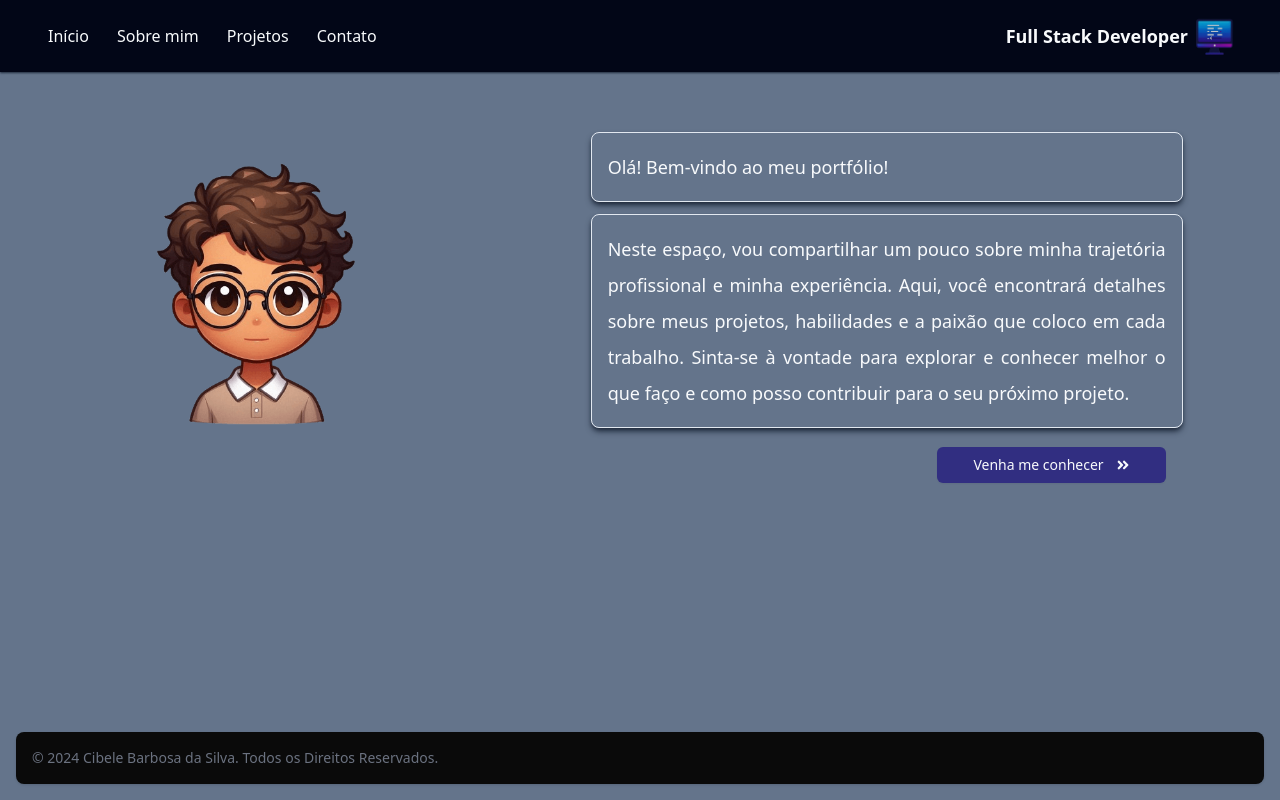
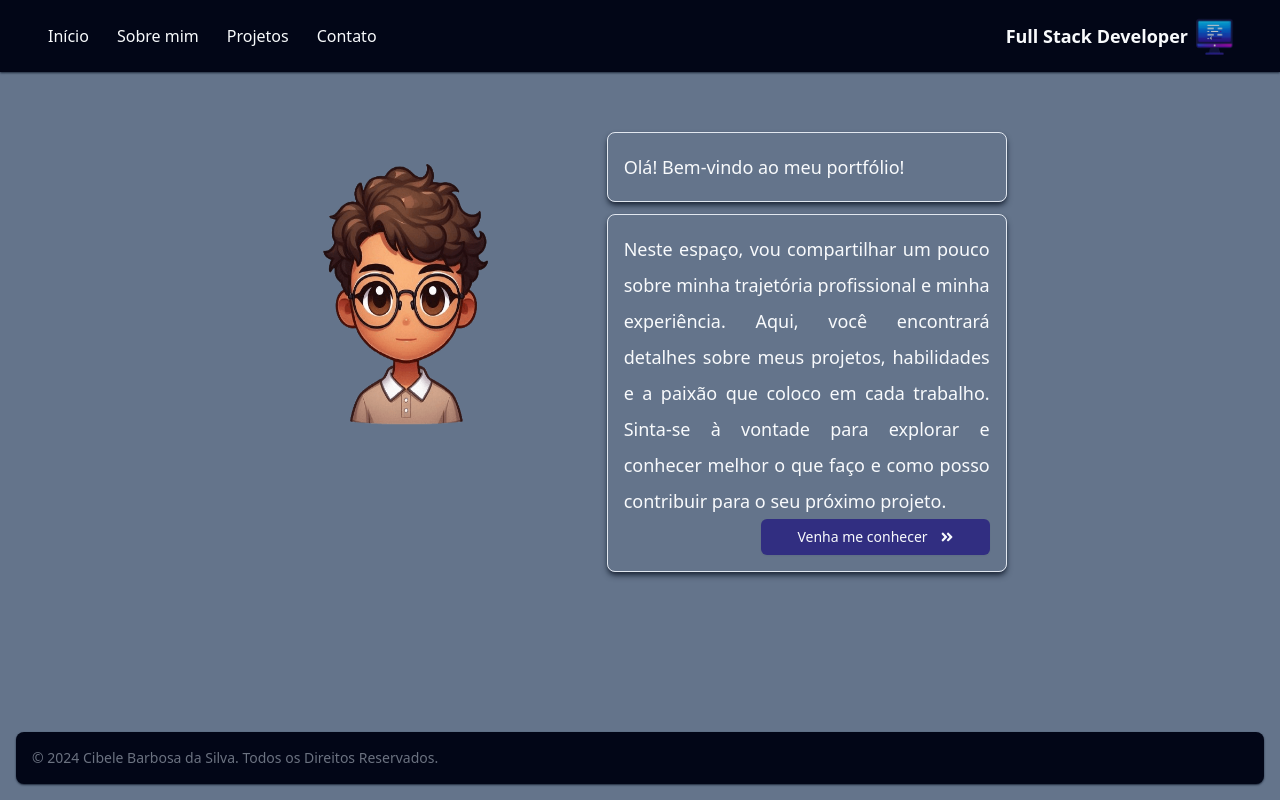
Before and after one commit to cibelebarbosa/portfolio, a React (Vite) app: page / in a window 1280 px wide. Built offline with nearby package versions, Linux system fonts and the light colour scheme.

Commit message:
feat: correções

```diff
--- a/index.html
+++ b/index.html
@@ -2,9 +2,9 @@
 <html lang="en">
   <head>
     <meta charset="UTF-8" />
-    <link rel="icon" type="image/svg+xml" href="/vite.svg" />
+    <link sizes="12x12" rel="icon" type="image" href="./src/assets/logo-portifolio.png" />
     <meta name="viewport" content="width=device-width, initial-scale=1.0" />
-    <title>Vite + React + TS</title>
+    <title>Cibele Silva</title>
   </head>
   <body
     style="
@@ -14,12 +14,6 @@
       display: flex;
       flex-direction: column;
       background: #64748b;
-      /* background: linear-gradient(
-        90deg,
-        rgba(5, 1, 83, 1) 0%,
-        rgba(2, 6, 23, 1) 67%,
-        rgba(3, 4, 6, 1) 100%
-      ); */
     "
   >
     <div id="root"></div>
--- a/src/components/custom/appbarcustom.tsx
+++ b/src/components/custom/appbarcustom.tsx
@@ -1,6 +1,6 @@
 import { Menubar, MenubarMenu, MenubarTrigger } from "@/components/ui/menubar";
 import { Avatar, AvatarFallback, AvatarImage } from "@/components/ui/avatar";
-import Logo from "../../assets/logo-portifolio1.png";
+import Logo from "../../assets/logo-portifolio.png";
 import {
   DropdownMenu,
   DropdownMenuContent,
--- a/src/components/custom/footercustom.tsx
+++ b/src/components/custom/footercustom.tsx
@@ -1,6 +1,6 @@
 export default function FooterCustom() {
   return (
-    <footer className="bg-neutral-950 text-slate-50 rounded-lg shadow m-4 dark:bg-gray-800">
+    <footer className="shadow-sm shadow-slate-800 bg-slate-950 rounded-lg m-4 justify-center">
       <div className="w-full mx-auto max-w-screen-xl p-4 md:flex md:items-center md:justify-between">
         <span className="text-sm text-gray-500 sm:text-center dark:text-gray-400">
           © 2024{" "}
--- a/src/pages/about.tsx
+++ b/src/pages/about.tsx
@@ -151,7 +151,7 @@ export default function About() {
               <h3 className="text-center md:text-left text-2xl font-semibold mb-3">
                 Minhas principais habilidades:
               </h3>
-              <ul className="list-disc text-xl w-full text-justify tracking-widest">
+              <ul className="list-disc text-md w-full text-justify tracking-widest">
                 <li>
                   <span className="font-bold">Desenvolvimento FullStack:</span>{" "}
                   Experiência sólida em HTML, CSS, JavaScript e TypeScript.
--- a/src/pages/contact.tsx
+++ b/src/pages/contact.tsx
@@ -20,7 +20,8 @@ import { Textarea } from "@/components/ui/textarea";
 import { BsLinkedin } from "react-icons/bs";
 import { FaSquareGithub } from "react-icons/fa6";
 import { CiAt } from "react-icons/ci";
-import { BiLogoGmail } from "react-icons/bi";
+import { PiMicrosoftOutlookLogoLight } from "react-icons/pi";
+
 
 export function Contact() {
   return (
@@ -114,7 +115,7 @@ export function Contact() {
                 className="flex space-x-2 sm:space-x-5 cursor-pointer mt-2"
                 href="mailto:cibelesilva.dev@outlook.com"
               >
-                <BiLogoGmail size="1.6rem" />
+                <PiMicrosoftOutlookLogoLight  size="1.6rem" />
                 <p className="overflow-hidden text-ellipsis whitespace-nowrap">
                   E-mail: cibelesilva.dev@outlook.com
                 </p>
--- a/src/pages/home.tsx
+++ b/src/pages/home.tsx
@@ -1,7 +1,6 @@
 import AvatarPessoal from "../assets/avatar.png";
 import { Button } from "@/components/ui/button";
 import { FaAngleDoubleRight } from "react-icons/fa";
-
 
 type Props = {
   setMenuItem: React.Dispatch<React.SetStateAction<number>>;
@@ -10,7 +9,7 @@ type Props = {
 export default function Home({ setMenuItem }: Props) {
   return (
     <>
-      <section className="flex justify-around py-12 px-12 lg:px- xl:96">
+      <section className="flex justify-around py-12 px-12 lg:px-60 xl:96">
         <div className="hidden sm:flex w-1/3 h-80">
           <img src={AvatarPessoal} alt="ProgrammingBG" />
         </div>
@@ -20,7 +19,7 @@ export default function Home({ setMenuItem }: Props) {
               Olá! Bem-vindo ao meu portfólio!
             </p>
           </div>
-          <div className=" text-slate-50 border rounded-lg p-4 shadow-md shadow-slate-800">
+          <div className="text-slate-50 border rounded-lg p-4 shadow-md shadow-slate-800">
             <p className="leading-9 text-justify text-lg font-medium">
               Neste espaço, vou compartilhar um pouco sobre minha trajetória
               profissional e minha experiência. Aqui, você encontrará detalhes
@@ -28,10 +27,11 @@ export default function Home({ setMenuItem }: Props) {
               trabalho. Sinta-se à vontade para explorar e conhecer melhor o que
               faço e como posso contribuir para o seu próximo projeto.
             </p>
+            <div className="flex justify-end">
               <Button
-              className="sm:float-end px-9 py-px mt-9"
+                className="px-9"
                 variant="secondary"
-              onClick={() => setMenuItem(1)}
+                onClick={() => setMenuItem(2)}
               >
                 <span className="flex items-center space-x-3">
                   <span>Venha me conhecer</span>
@@ -40,8 +40,8 @@ export default function Home({ setMenuItem }: Props) {
               </Button>
             </div>
           </div>
+        </div>
       </section>
-
     </>
   );
 }
--- a/src/pages/maintenance.tsx
+++ b/src/pages/maintenance.tsx
@@ -1,4 +1,4 @@
-import MaintenanceImg from "../assets/maintenance.png";
+import { GrVmMaintenance } from "react-icons/gr";
 
 export default function Maintenance() {
   return (
@@ -8,7 +8,7 @@ export default function Maintenance() {
           Oops... a página selecionada encontra-se em manutenção.
         </h1>
         <div className="flex justify-center">
-          <img src={MaintenanceImg} alt="ProgrammingBG" className="w-2/3" />
+          <GrVmMaintenance size="15rem"/>{" "}
         </div>
       </section>
     </>
```
Also changed, not shown: src/assets/logo-portfolio.png (deleted), src/assets/logo-portifolio.png (renamed from src/assets/logo-portifolio1.png). Lines whose indentation alone changed are shown as unchanged.
